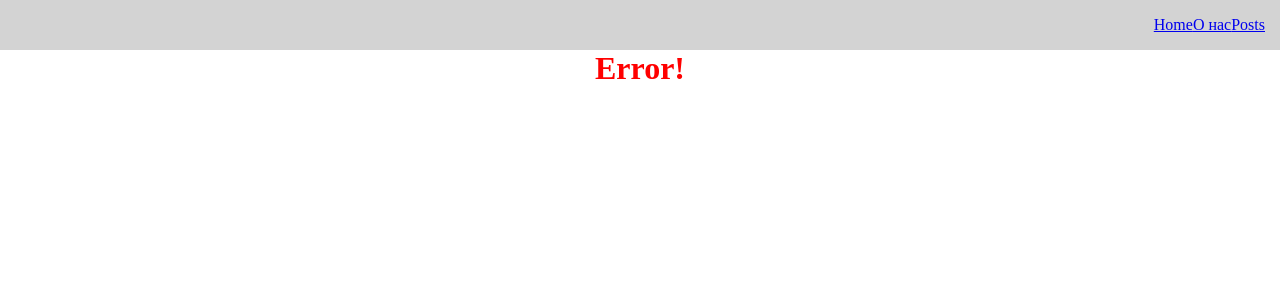
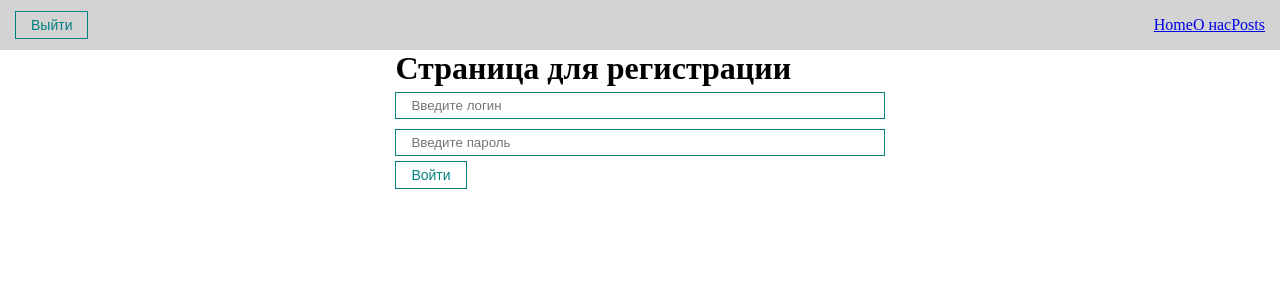
Before and after one commit to weboson/-react-course-UlbiTV, a React (Create React App) app: page /login in a window 1280 px wide. Shown: the top 300 px of the page. Built offline with nearby package versions, Linux system fonts and the light colour scheme.

Commit message:
Used Context and localStorage

```diff
--- a/src/App.js
+++ b/src/App.js
@@ -1,40 +1,45 @@
 import React from 'react';
-// import { useState, useMemo } from 'react';
-// import PostFilter from './components/PostFilter';
-// import PostForm from './components/PostForm';
-// import PostList from './components/PostList';
-// import MyButton from './components/UI/button/MyButton';
-// import MyModal from './components/UI/myModal/MyModal';
-
-// import { usePosts } from './hooks/usePosts'; // КАСТОМНЫЙ ХУК
 import './styles/App.css';
-// // хук useEffect
-// import { useEffect } from 'react';
-// // наш API - метод запроса списка постов с сервера
-// import PostService from './API/PostService'
-// // компонент индикатора (кружочек)
-// import Loader from './components/UI/Loader/Loader';
-// // кастомный хук логики (try...catch {callback}) запросов на сервер:
-// import { useFetching } from './hooks/useFetching';
-// // расчет страниц (аналитика) и массива парядковых чисел для кнопок
-// import { getPageCount, getPagesArray } from './utils/pages';
-// // компонент пагинации
-// import Pagination from './components/Pagination/Pagination';
 //! РОУТИНГ (многостраничное приложение)
 import { BrowserRouter, NavLink, Route, Routes } from 'react-router-dom';
-
 import Navbar from './components/UI/navBar/Navbar';
 import AppRouter from './components/AppRouter';
 
+//! Контекст: https://ru.reactjs.org/docs/context.html
+import { AuthContext } from './context';
+import { useState } from 'react';
+import { useEffect } from 'react';
+
+function App() {
+  //console.log(AuthContext);
+  //console.log(AuthContext.Provider);
+  //! состояние аутентификации (login)
+  const [isAuth, setIsAuth] = useState(false)
+
+  //! сохраним значение контекста (false/true) в localStorage, чтобы при обнолении страницы данные не сбрасывались до по-умолчанию (false)
+  useEffect(() => {
+    //! localStorage - хранилище объектов данных ('key', 'value')
+    // auth в аргументе это просто имя объекта данных, который мы установили в Login.jsx (localStorage.setItem())
+    if (localStorage.getItem('auth')) { // получить по ключу 'auth'
+      setIsAuth(true);
+    } //else { // так как false у нас по-умолчанию, значит else не нужен
+      //setIsAuth()
+    //}
+  })
 
 
-function App() {
+  return (
+    //! оборачиваем в контекст наше приложение (указаных маршрутах), с помощью Provider и его пропа value={}
+    <AuthContext.Provider value={{
+      isAuth, // сокращенный вид записи {isAuth: isAuth,...
+      setIsAuth // сокращенный вид записи ...setIsAuth: setIsAuth(),}
+      }}>
+      <BrowserRouter>
+        <Navbar />
+        <AppRouter />
+      </BrowserRouter>
+    </AuthContext.Provider>
 
-  return (
-    <BrowserRouter>
-      <Navbar/>
-      <AppRouter/>
-    </BrowserRouter>
   )
 }
 
--- a/src/components/AppRouter.jsx
+++ b/src/components/AppRouter.jsx
@@ -1,24 +1,32 @@
 import React from 'react';
+//! чтобы получить доступ к контексту
+import { useContext } from 'react';
+
 // import About from '../pages/About'; // страница about
 // import Posts from '../pages/Posts'; // cтраница posts
 // import Error from '../pages/Error'; // cтраница error
 // import PostIdPage from '../pages/PostIdPage';
 // РОУТИНГ (многостраничное приложение)
 import { Route, Routes } from 'react-router-dom';
-//! объекты маршрутов
+import { AuthContext } from '../context';
+// объекты данных для маршрутов
 import { privateRoutes, publicRoutes } from '../routes/routes';
+
+
 const AppRouter = () => {
-    //! флажок для авторизации (true/false)
-    const isAuth = true;
+    //! состояние флажка для авторизации (true/false)(авторизован или нет)
+    const {isAuth, setIsAuth} = useContext(AuthContext); // здесь нам нужно только получить значение (isAuth), без установки (setIsAuth)
+    //setIsAuth("testttt") //test
+    console.log(isAuth);
     return (
         // ДИНАМИЧЕСКИЙ роутинг - то есть роутинг формируется в зависимости от данных (объекта в routes.js)
-        //! условие авторизации
+        // условие авторизации
         isAuth
             ?
             <Routes>
-                {privateRoutes.map((r,i) => //! для авторизованных пользователях (isAuth ==  true)
+                {privateRoutes.map((r,i) => // для авторизованных пользователях (isAuth ==  true)
                     <Route
-                        key={i+2} // уникальный ключ для React - а то ошибка в консоли
+                        key={r.path} // уникальный ключ для React - а то ошибка в консоли
                         path={r.path}
                         element={<r.element />}
                         exact={r.exact}
@@ -28,9 +36,9 @@ const AppRouter = () => {
             </Routes>
             :
             <Routes>
-                {publicRoutes.map((r,i) => //! для НЕ авторизованных пользователях (isAuth ==  false)
+                {publicRoutes.map((r,i) => // для НЕ авторизованных пользователях (isAuth ==  false)
                     <Route
-                        key={i+3} // ключ
+                        key={r.path} // ключ
                         path={r.path}
                         element={<r.element />}
                         exact={r.exact}
@@ -44,7 +52,7 @@ const AppRouter = () => {
         // статический роутинг (прошлый)
         //<Routes>
         // <Route
-        //    path="about" //! путь можно, как '/about', так и без слеша
+        //    path="about" // путь можно, как '/about', так и без слеша
         //    element={<About />}
         //    errorElement={<Posts />} // если компонент в About будет ошибка, то страница Posts (как работает не понял, все ошибки About вылетают в react )
         // />
--- a/src/components/UI/navBar/Navbar.jsx
+++ b/src/components/UI/navBar/Navbar.jsx
@@ -1,43 +1,57 @@
 import React from 'react';
 import { NavLink } from 'react-router-dom';
+//! хук контекста useContext
+import { useContext } from 'react';
+//! контекст
+import { AuthContext } from '../../../context';
+import MyButton from '../button/MyButton';
 
 const Navbar = () => {
+    //! КОНТЕКСТ
+    const {isAuth, setIsAuth} = useContext(AuthContext);
+    //! назначаем контекст = true
+    const logout = () => {
+        setIsAuth(false);
+        localStorage.removeItem('auth');
+    }
 
-
-    //! стили (на месте) активной ссылки навигации (можно в App.css)
+    // стили (на месте) активной ссылки навигации (можно в App.css)
     let activeStyle = {
         textDecoration: "underline",
         color: "red",
     };
 
-    //! имя класса (styleBlue), который нужно использовать
-    let activeClassName = "styleBlue" //! .styleBlue в App.css
+    // имя класса (styleBlue), который нужно использовать
+    let activeClassName = "styleBlue" // .styleBlue в App.css
 
     return (
         <div className='navbar'>
+            <MyButton onClick={logout}>
+                Выйти
+            </MyButton>
             <div className="navbar__links">
                 <NavLink
                     to="/"
-                    className={({ isActive }) => //! className
+                    className={({ isActive }) => // className
                         isActive ? activeClassName : undefined
                     }
                 >
                     Home
                 </NavLink>
 
-                {/* //! если страница текущая, то ссылка на неё подсвечивается нашими стилями: style */}
+                {/* // если страница текущая, то ссылка на неё подсвечивается нашими стилями: style */}
                 <NavLink
                     to="about"
-                    style={({ isActive }) => //! style
+                    style={({ isActive }) => // style
                         isActive ? activeStyle : undefined
                     }
                 >
                     О нас
                 </NavLink>
-                {/* //! также можно использовать CSS-классы: className */}
+                {/* // также можно использовать CSS-классы: className */}
                 <NavLink
                     to="posts"
-                    className={({ isActive }) => //! className
+                    className={({ isActive }) => // className
                         isActive ? activeClassName : undefined
                     }
                 >
--- /dev/null
+++ b/src/context/index.js
@@ -0,0 +1,4 @@
+//! хук - контекст: https://ru.reactjs.org/docs/context.html
+import { createContext } from "react";
+//! инициализировать (создать) контекст по имени "AuthContext"
+export const AuthContext = createContext(null);
--- a/src/pages/Login.jsx
+++ b/src/pages/Login.jsx
@@ -2,12 +2,28 @@
 import React from 'react';
 import MyButton from '../components/UI/button/MyButton';
 import MyInput from '../components/UI/input/MyInput';
+//! хук контекста useContext
+import { useContext } from 'react';
+//! сам контекст "AuthContext"
+import { AuthContext } from '../context';
 
 const Login = () => {
+    //! доступ к контексту "AuthContext"
+    const {isAuth, setIsAuth} = useContext(AuthContext)
+
+    //! обработчик события нажатия на кнопку формы
+    const login = (event) => {
+        event.preventDefault();
+        //! изменение
+        setIsAuth(true);
+        //! записываем в localStorage значение 'true' по ключу 'auth' (имя может быть любым)
+        localStorage.setItem('auth', 'true');
+    }
+
     return (
         <div>
             <h1>Страница для регистрации</h1>
-            <form>
+            <form onSubmit={login}>
                 <MyInput type='text' placeholder="Введите логин"/>
                 <MyInput type='password' placeholder="Введите пароль"/>
                 <MyButton>Войти</MyButton>
```
